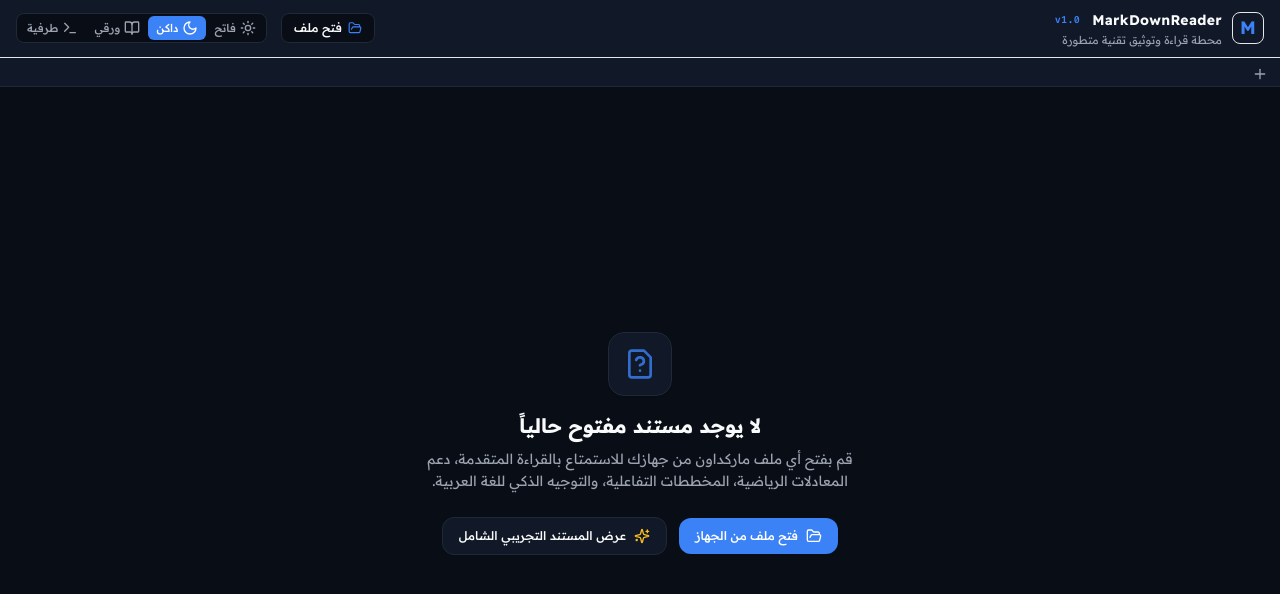
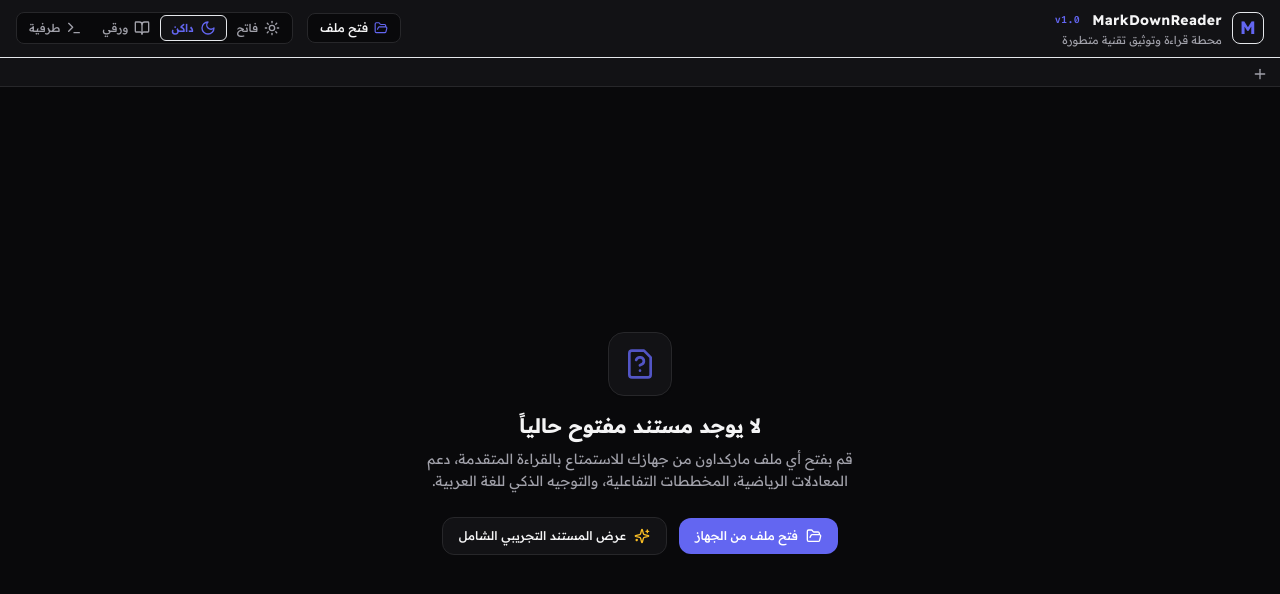
Before and after one commit to wabdelgilil/markDownReader, a React (Vite) app: page / in a window 1280 px wide. Shown: the top 594 px of the page. Built offline with nearby package versions, Linux system fonts and the light colour scheme; what markmap-lib would draw is missing.

Commit message:
style: overhaul color system with harmonious editorial palettes and diagram theming

```diff
--- a/src/core/diagrams/dispatcher.ts
+++ b/src/core/diagrams/dispatcher.ts
@@ -180,8 +180,8 @@ export class DiagramDispatcher {
       : 'dark') || 'dark';
     const isLight = currentTheme === 'light';
     const isSepia = currentTheme === 'sepia';
-    const legendColor = isLight ? '#334155' : isSepia ? '#57534e' : '#94a3b8';
-    const tooltipBg = isLight ? '#0f172a' : '#020617';
+    const legendColor = isLight ? '#18181b' : isSepia ? '#2c2217' : '#f4f4f5';
+    const tooltipBg = isLight ? '#18181b' : isSepia ? '#211c18' : '#09090b';
 
     container.innerHTML = `
       <div class="w-full max-w-lg mx-auto p-4 flex flex-col items-center justify-center select-none" dir="ltr" style="direction: ltr !important;">
@@ -203,12 +203,12 @@ export class DiagramDispatcher {
           {
             data: values,
             backgroundColor: [
-              '#3b82f6', // Electric Blue
-              '#8b5cf6', // Violet
-              '#10b981', // Emerald
-              '#f59e0b', // Amber
-              '#ec4899', // Pink
-              '#06b6d4', // Cyan
+              '#4f46e5', // Iris Indigo
+              '#0d9488', // Teal
+              '#d97706', // Amber
+              '#7c3aed', // Violet
+              '#0284c7', // Sky
+              '#e11d48', // Rose
             ],
             borderColor: isLight ? '#ffffff' : 'rgba(255, 255, 255, 0.1)',
             borderWidth: 2,
--- a/src/styles/globals.css
+++ b/src/styles/globals.css
@@ -4,47 +4,47 @@
 
 :root,
 [data-theme="light"] {
-  --color-bg: #f8fafc;
+  --color-bg: #fafafa;
   --color-surface: #ffffff;
-  --color-border: #e2e8f0;
-  --color-text: #0f172a;
-  --color-muted: #64748b;
-  --color-accent: #2563eb;
-  --color-accent-hover: #1d4ed8;
-  --color-code-bg: #f1f5f9;
+  --color-border: #e4e4e7;
+  --color-text: #18181b;
+  --color-muted: #71717a;
+  --color-accent: #4f46e5;
+  --color-accent-hover: #4338ca;
+  --color-code-bg: #18181b;
 }
 
 [data-theme="dark"] {
-  --color-bg: #090d16;
-  --color-surface: #111827;
-  --color-border: #1f2937;
-  --color-text: #f9fafb;
-  --color-muted: #9ca3af;
-  --color-accent: #3b82f6;
-  --color-accent-hover: #60a5fa;
-  --color-code-bg: #1e293b;
+  --color-bg: #09090b;
+  --color-surface: #121215;
+  --color-border: #27272a;
+  --color-text: #f4f4f5;
+  --color-muted: #a1a1aa;
+  --color-accent: #6366f1;
+  --color-accent-hover: #818cf8;
+  --color-code-bg: #0d0d10;
 }
 
 [data-theme="sepia"] {
-  --color-bg: #fbf0d9;
-  --color-surface: #f4e4c1;
-  --color-border: #dfcaa2;
-  --color-text: #433422;
-  --color-muted: #7d6b53;
-  --color-accent: #92400e;
-  --color-accent-hover: #78350f;
-  --color-code-bg: #ede0bc;
+  --color-bg: #f7f3e9;
+  --color-surface: #f0ead9;
+  --color-border: #ded5c2;
+  --color-text: #2c2217;
+  --color-muted: #786b59;
+  --color-accent: #9a4316;
+  --color-accent-hover: #7c3412;
+  --color-code-bg: #211c18;
 }
 
 [data-theme="terminal"] {
   --color-bg: #050505;
-  --color-surface: #0d1117;
+  --color-surface: #0a0d0a;
   --color-border: #00ff6633;
   --color-text: #00ff66;
   --color-muted: #00aa44;
   --color-accent: #00ff66;
   --color-accent-hover: #33ff88;
-  --color-code-bg: #0a100d;
+  --color-code-bg: #040805;
 }
 
 /* Base typography & scrollbar */
@@ -340,19 +340,19 @@ article input[type="checkbox"] {
   opacity: 0 !important;
 }
 [data-theme="light"] .mermaid-target .commit-label text {
-  fill: #0f172a !important;
+  fill: #18181b !important;
   text-shadow: none !important;
   font-size: 11px !important;
   font-weight: 600 !important;
 }
 [data-theme="sepia"] .mermaid-target .commit-label text {
-  fill: #433422 !important;
+  fill: #2c2217 !important;
   text-shadow: none !important;
   font-size: 11px !important;
   font-weight: 600 !important;
 }
 [data-theme="dark"] .mermaid-target .commit-label text {
-  fill: #f8fafc !important;
+  fill: #f4f4f5 !important;
   font-size: 11px !important;
   font-weight: 600 !important;
   filter: drop-shadow(0 2px 4px rgba(0, 0, 0, 0.95)) !important;
@@ -384,7 +384,7 @@ article input[type="checkbox"] {
   fill: #4f46e5 !important;
   stroke: #818cf8 !important;
   stroke-width: 3px !important;
-  filter: drop-shadow(0 4px 16px rgba(99, 102, 241, 0.45)) !important;
+  filter: drop-shadow(0 4px 16px rgba(79, 70, 229, 0.45)) !important;
 }
 .mermaid-target .mindmap-node text {
   fill: #ffffff !important;
@@ -395,26 +395,26 @@ article input[type="checkbox"] {
   rx: 14px !important;
   ry: 14px !important;
   stroke-width: 2px !important;
-  filter: drop-shadow(0 3px 10px rgba(0, 0, 0, 0.4)) !important;
+  filter: drop-shadow(0 3px 10px rgba(0, 0, 0, 0.3)) !important;
 }
 
-/* Branch palette mapping for Mindmap */
+/* Harmonized Branch palette mapping for Mindmap */
 .mermaid-target .mindmap-node.section-0 rect,
 .mermaid-target .mindmap-node.section-root + g .section-0 rect {
-  fill: #059669 !important;
-  stroke: #34d399 !important;
+  fill: #4f46e5 !important;
+  stroke: #818cf8 !important;
 }
 .mermaid-target .mindmap-node.section-1 rect {
-  fill: #7c3aed !important;
-  stroke: #a78bfa !important;
+  fill: #0d9488 !important;
+  stroke: #2dd4bf !important;
 }
 .mermaid-target .mindmap-node.section-2 rect {
   fill: #d97706 !important;
   stroke: #fbbf24 !important;
 }
 .mermaid-target .mindmap-node.section-3 rect {
-  fill: #0891b2 !important;
-  stroke: #22d3ee !important;
+  fill: #7c3aed !important;
+  stroke: #c084fc !important;
 }
 .mermaid-target .mindmap-node.section-4 rect {
   fill: #e11d48 !important;
@@ -447,19 +447,19 @@ article input[type="checkbox"] {
 .mermaid-target rect.task {
   rx: 6px !important;
   ry: 6px !important;
-  fill: #2563eb !important;
-  stroke: #60a5fa !important;
+  fill: #4f46e5 !important;
+  stroke: #818cf8 !important;
   stroke-width: 1.5px !important;
 }
 .mermaid-target rect.task.active0,
 .mermaid-target rect.task.active1 {
-  fill: #059669 !important;
-  stroke: #34d399 !important;
+  fill: #0d9488 !important;
+  stroke: #2dd4bf !important;
 }
 .mermaid-target rect.task.done0,
 .mermaid-target rect.task.done1 {
-  fill: #475569 !important;
-  stroke: #64748b !important;
+  fill: #71717a !important;
+  stroke: #a1a1aa !important;
 }
 .mermaid-target rect.task.crit0,
 .mermaid-target rect.task.crit1 {
--- a/src/ui/components/DynamicOutline.tsx
+++ b/src/ui/components/DynamicOutline.tsx
@@ -90,14 +90,14 @@ export const DynamicOutline: React.FC<DynamicOutlineProps> = ({
               onClick={() => onSelectHeading(heading.id)}
               className={`flex items-center justify-between text-right py-1.5 px-2.5 rounded-lg transition-all text-xs truncate group cursor-pointer ${indentClass} ${
                 isActive
-                  ? 'bg-theme-accent text-white font-medium shadow-xs shadow-theme-accent/30'
-                  : 'hover:bg-theme-surface hover:text-theme-text text-theme-muted'
+                  ? 'bg-theme-accent/12 text-theme-accent font-semibold border-r-2 border-theme-accent'
+                  : 'hover:bg-theme-bg/80 hover:text-theme-text text-theme-muted'
               }`}
               title={heading.text}
             >
               <span className="truncate">{heading.text}</span>
               {isActive && (
-                <ChevronLeft className="w-3.5 h-3.5 shrink-0 text-white mr-1 animate-pulse" />
+                <ChevronLeft className="w-3.5 h-3.5 shrink-0 text-theme-accent mr-1" />
               )}
             </button>
           );
--- a/src/ui/components/Navbar.tsx
+++ b/src/ui/components/Navbar.tsx
@@ -120,9 +120,9 @@ export const Navbar: React.FC<NavbarProps> = ({
               <button
                 key={opt.id}
                 onClick={() => onThemeChange(opt.id)}
-                className={`flex items-center gap-1 px-2 py-1 rounded-md text-xs font-medium transition-colors ${
+                className={`flex items-center gap-1.5 px-2.5 py-1 rounded-md text-xs font-medium transition-all ${
                   currentTheme === opt.id
-                    ? 'bg-theme-accent text-white shadow-sm'
+                    ? 'bg-theme-surface text-theme-accent shadow-xs border border-theme-border/80 font-semibold'
                     : 'text-theme-muted hover:text-theme-text'
                 }`}
                 title={opt.label}
```
Also changed, not shown: src/core/diagrams/mermaid.ts (+32 -32 lines), src/core/diagrams/styler.ts (+16 -16 lines).
